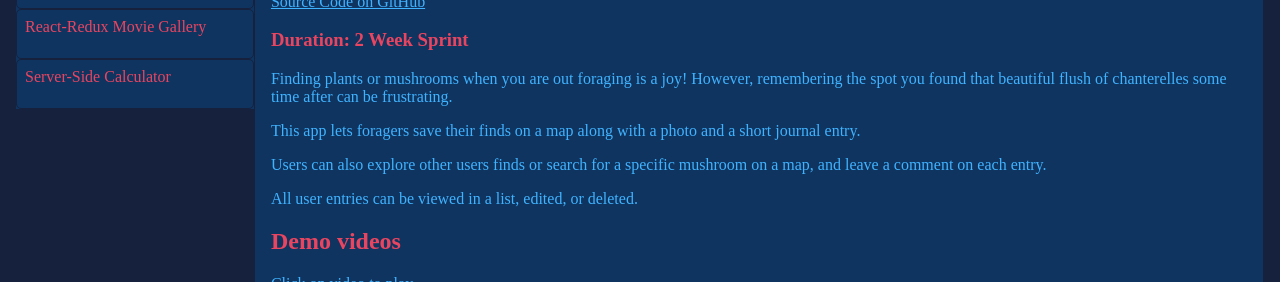
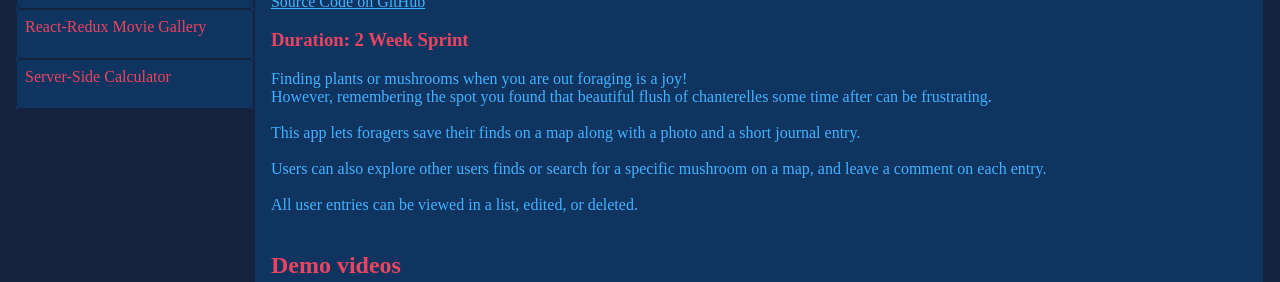
Before and after one commit to AlinaTrukhina/portfolio, a SvelteKit app: page /projects/foraging-finds in a window 1280 px wide. Shown: the part 383-665 px from the top of the page. Built offline with nearby package versions, Linux system fonts and the light colour scheme.

Commit message:
update styling for descriptions

```diff
--- a/src/routes/+page.svelte
+++ b/src/routes/+page.svelte
@@ -126,6 +126,7 @@ img {
 .tech-experience pre {
     font: 1.5em serif;
 }
+
 .tech-experience img {
     background-color: aliceblue;
     width: 2em;
--- a/src/routes/projects/+layout.svelte
+++ b/src/routes/projects/+layout.svelte
@@ -27,7 +27,7 @@ main {
     position: relative;
     width: 80vw;
     max-height: 80vh;
-    overflow: scroll;
+    overflow-y: scroll;
     background-color: var(--color-theme-blue);
     border: 1px var(--color-theme-darkblue) solid;
     border-radius: 5px;
--- a/src/routes/projects/ProjectNav.svelte
+++ b/src/routes/projects/ProjectNav.svelte
@@ -43,5 +43,6 @@ nav a {
     font-weight: 500;
     text-decoration: none;
     padding: 0.5em;
+    overflow-wrap: break-word;
 }
 </style>
--- a/src/routes/projects/foraging-finds/+page.svelte
+++ b/src/routes/projects/foraging-finds/+page.svelte
@@ -49,20 +49,16 @@
 
     <h3>Duration: 2 Week Sprint</h3>
 
-    <p>
-        Finding plants or mushrooms when you are out foraging is a joy!
-        However, remembering the spot you found that beautiful flush of chanterelles some time after can be frustrating.
-    </p>
-    <p>
-        This app lets foragers save their finds on a map along with a photo and a short journal entry.
-    </p>
+    <pre>
+Finding plants or mushrooms when you are out foraging is a joy!
+However, remembering the spot you found that beautiful flush of chanterelles some time after can be frustrating.
 
-    <p>
-        Users can also explore other users finds or search for a specific mushroom on a map, and leave a comment on each entry.
-    </p>
-    <p>
-        All user entries can be viewed in a list, edited, or deleted.
-    </p>
+This app lets foragers save their finds on a map along with a photo and a short journal entry.
+
+Users can also explore other users finds or search for a specific mushroom on a map, and leave a comment on each entry.
+
+All user entries can be viewed in a list, edited, or deleted.
+    </pre>
 
     <section class="demo">
         <h2>Demo videos</h2>
--- a/src/routes/projects/react-photo-gallery/+page.svelte
+++ b/src/routes/projects/react-photo-gallery/+page.svelte
@@ -41,12 +41,10 @@
 This app shows photos in a beautiful gallery format,
 where you can click on an image to display it description.
 Clicking the description displays the image.
-    </pre>
-    <pre>
+
 You can also like any image by clicking the heart icon,
 or delete it with the trash can icon.
-    </pre>
-    <pre>
+
 You can add your own photo to the gallery by entering
 the url and description and clicking submit photo.
     </pre>
--- a/src/routes/projects/react-redux-movie-gallery/+page.svelte
+++ b/src/routes/projects/react-redux-movie-gallery/+page.svelte
@@ -39,15 +39,11 @@
 
     <pre>
 This project focused on creating a responsive movie gallery website.
-    </pre>
 
-    <pre>
 The movie list will be shown on the main page.
 You can click on a movie to go to its details view, and
 the details view will show the movie's genres and description.
-    </pre>
 
-    <pre>
 Add a movie to the list using the form.
 Select any number of genres for the film from the drop-down menu.
     </pre>
--- a/src/routes/styles.css
+++ b/src/routes/styles.css
@@ -24,6 +24,7 @@ h1, h2, h3, h4, h5 {
 
 p, pre, li, a {
     color: var(--color-theme-2);
+    font-family: serif;
 }
 
 video {
```
Also changed, not shown: src/routes/projects/server-side-calculator/+page.svelte (+4 -5 lines). Lines whose indentation alone changed are shown as unchanged.
